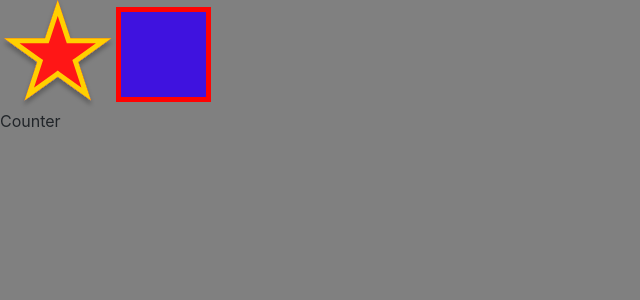
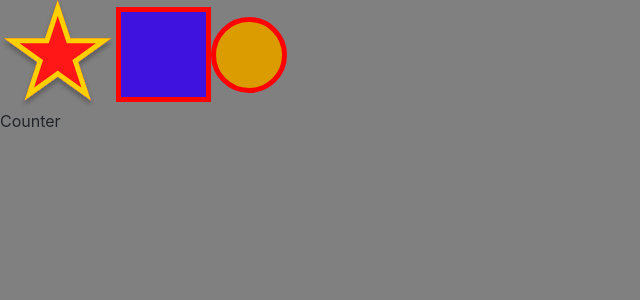
Before and after one commit to Seeker2025/react-05, a React (Create React App) app: page / in a window 1280 px wide. Shown: the top 300 px of the page, without its empty margins (0-640 px from the left). Built offline with nearby package versions, Linux system fonts and the light colour scheme.

Commit message:
go react

```diff
--- a/src/components/App.jsx
+++ b/src/components/App.jsx
@@ -7,6 +7,9 @@ export const App = () => {
       <Star/>
       <Counter/>
 
+
+
+
     </div>
   );
 };
--- a/src/components/Star/Star.jsx
+++ b/src/components/Star/Star.jsx
@@ -1,13 +1,20 @@
 import { ReactComponent as MyIcon } from './Star.svg'
 import square from './square.svg'
 
-// There are two ways to import SVG images.
+// There are three ways to import SVG images.
 
 export const Star = () => {
   return (
     <div>
-    <MyIcon/>
-    <img src={square}/>
+
+      <MyIcon/>
+
+      <img src={square}/>
+
+      <svg width="76" height="76" viewBox="0 0 76 76" fill="none" xmlns="http://www.w3.org/2000/svg">
+        <circle cx="38" cy="38" r="35.5" fill="#DA9C01" stroke="#FF0004" stroke-width="5"/>
+      </svg>
+
     </div>
   );
 };
```
